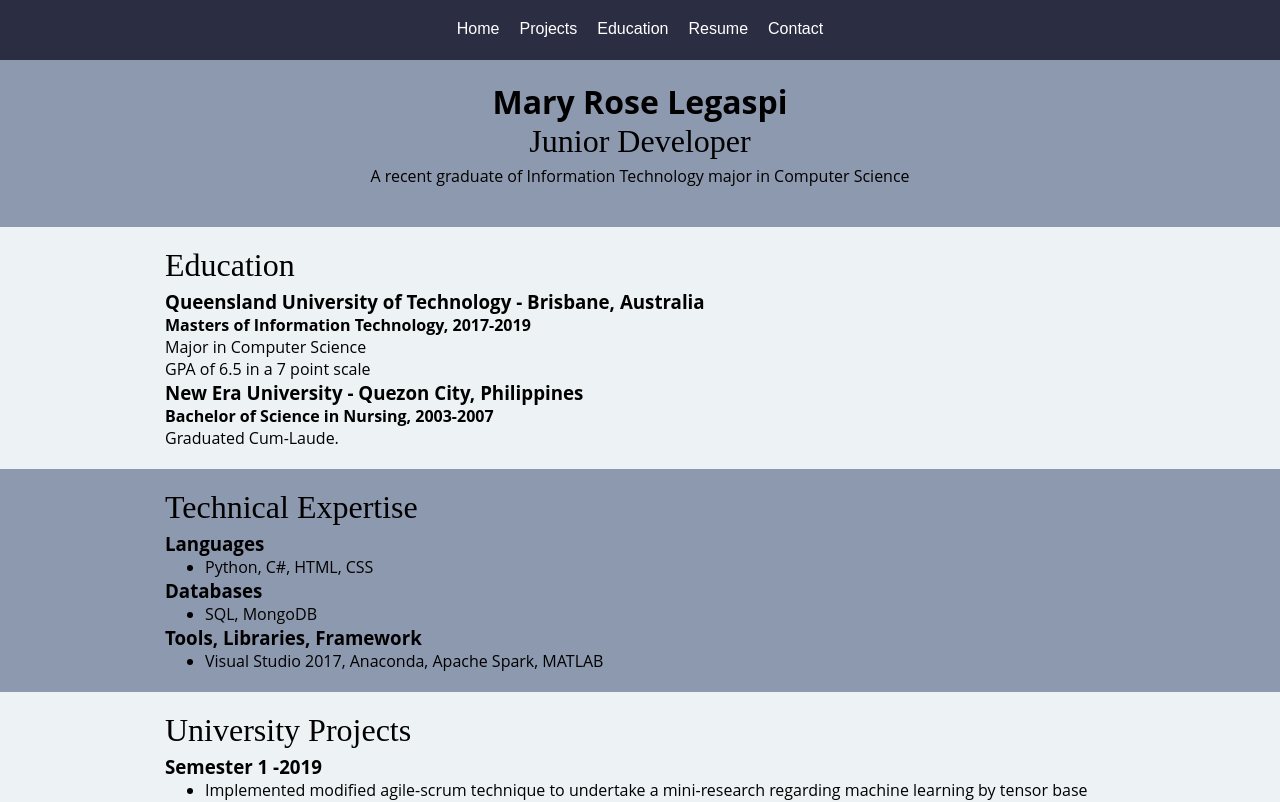
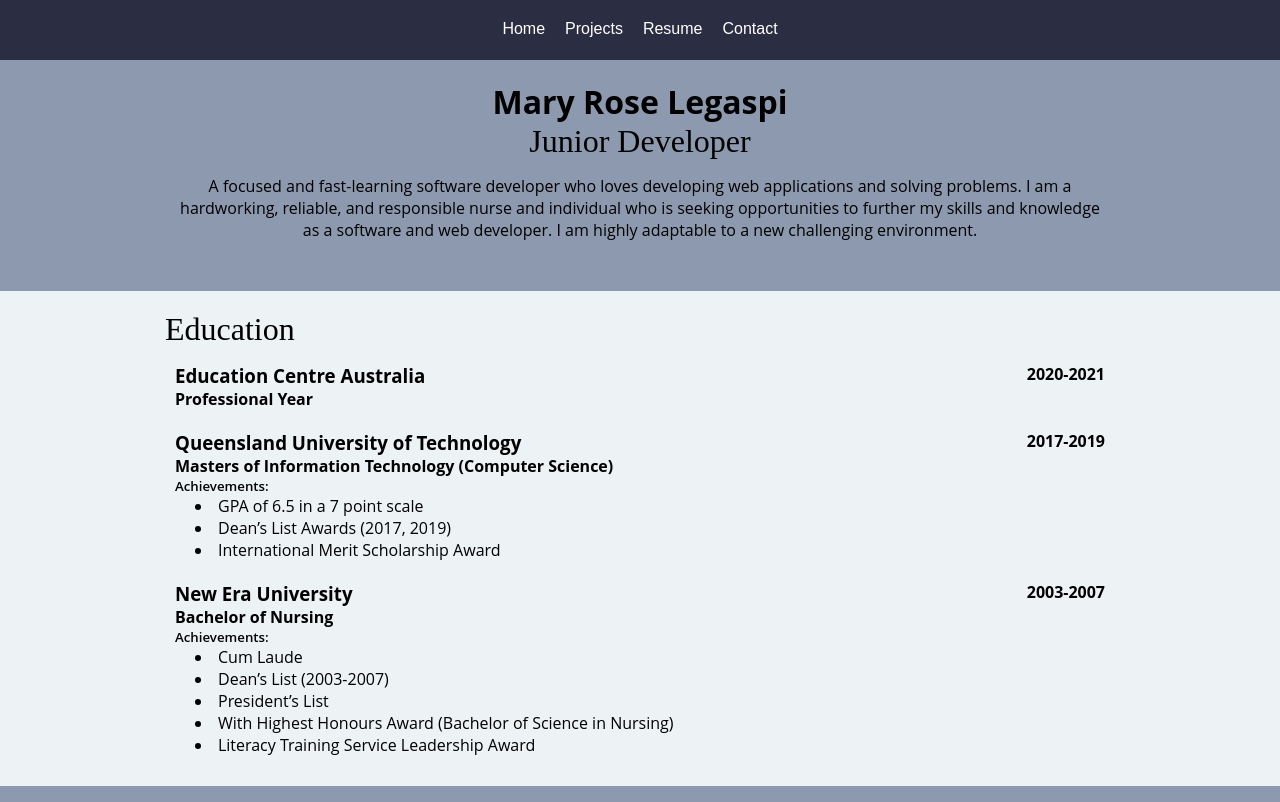
Before and after one commit to maryroselegaspi/maryProfile, a React (Create React App) app in the folder maryprofile/: page /resume in a window 1280 px wide. Shown: the top 802 px of the page. Built offline with nearby package versions, Linux system fonts and the light colour scheme.

Commit message:
update resume.js

```diff
--- a/maryprofile/src/Footer.js
+++ b/maryprofile/src/Footer.js
@@ -9,10 +9,7 @@ function Footer() {
       {/* <!-- Social media and contact links. Add or remove any networks. --> */}
       <div className="contact-info">
         <a href="mailto:maryrose.bne@gmail.com" target="_blank">
-          maryrose.bne@gmail.com
-        </a>
-        <a href="https://profile-d8ca3.web.app/" target="_blank">
-          Profile
+          maryrose.legaspi.bne@gmail.com
         </a>
         <a href="https://github.com/maryroselegaspi" target="_blank">
           GitHub
@@ -38,7 +35,7 @@ function Footer() {
         </a>
       </div>
       <p></p>
-      <p> by Mary Rose</p>
+      <p> @ Mary 2020</p>
     </div>
   );
 }
--- a/maryprofile/src/Header.js
+++ b/maryprofile/src/Header.js
@@ -28,9 +28,6 @@ function Header() {
         <Link to="/project">
           <button className="header__link">Projects</button>
         </Link>
-        <Link to="education">
-          <button className="header__link">Education</button>
-        </Link>
         <Link to="resume">
           <button className="header__link">Resume</button>
         </Link>
--- a/maryprofile/src/Resume.css
+++ b/maryprofile/src/Resume.css
@@ -44,3 +44,29 @@
   font-size: 32px;
   margin-top: 0;
 }
+
+.resume__headerDetails {
+  padding: 10px;
+}
+.education__section {
+  padding: 10px;
+  display: flex;
+  /* border: 1px solid lightgray; */
+}
+.education__sectionRight {
+  /* border: 1px solid lightgray; */
+  flex: 0.2;
+  /* margin-left: 150px; */
+  text-align: right;
+}
+.education__sectionLeft {
+  /* border: 1px solid lightgray; */
+  flex: 0.8;
+}
+
+.education__achievements {
+  padding-left: 20px;
+}
+.education__achievementsTitle {
+  font-weight: 600;
+}
--- a/maryprofile/src/Resume.js
+++ b/maryprofile/src/Resume.js
@@ -1,17 +1,68 @@
 import React from "react";
 import "./Resume.css";
 
+
 function Resume() {
+
+  const qutAchievements = [
+
+      'GPA of 6.5 in a 7 point scale',
+      'Dean\’s List Awards (2017, 2019)',
+      'International Merit Scholarship Award'
+
+
+  ]
+
+  const school=[
+    ['Education Centre Australia', 'Professional Year','2020-2021',[],],
+    [
+      'Queensland University of Technology',
+      'Masters of Information Technology (Computer Science)',
+      '2017-2019',
+      [
+        'GPA of 6.5 in a 7 point scale',
+        'Dean\’s List Awards (2017, 2019)',
+        'International Merit Scholarship Award'
+      ]
+    ],
+    [
+      'New Era University',
+      'Bachelor of Nursing',
+      '2003-2007',
+      [
+        'Cum Laude',
+        'Dean\’s List (2003-2007)',
+        'President\’s List',
+        'With Highest Honours Award (Bachelor of Science in Nursing)',
+        'Literacy Training Service Leadership Award',
+      ]
+    ]
+  ]
+
+  const neuAchievements = [
+    'Cum Laude',
+    'Dean\’s List (2003-2007)',
+    'President\’s List',
+    'With Highest Honours Award (Bachelor of Science in Nursing)',
+    'Literacy Training Service Leadership Award',
+  ]
+  console.log(school)
   return (
     <div className="resume">
       <div className="resume__header">
         <div className="content-wrap">
           <h1>Mary Rose Legaspi</h1>
           <h2>Junior Developer</h2>
-          <p>
+          <p className='resume__headerDetails'>
             {" "}
-            A recent graduate of Information Technology major in Computer
-            Science
+            A focused and fast-learning software developer
+            who loves developing web applications and
+            solving problems. I am a hardworking, reliable,
+            and responsible nurse and individual who is
+            seeking opportunities to further my skills and
+            knowledge as a software and web developer. I
+            am highly adaptable to a new challenging
+            environment.
           </p>
         </div>
       </div>
@@ -21,15 +72,29 @@ function Resume() {
         <div className="content-wrap">
           <h2>Education</h2>
 
-          {/* <!-- School details: copy this block to add more schools. --> */}
-          <h3>Queensland University of Technology - Brisbane, Australia</h3>
-          <h4>Masters of Information Technology, 2017-2019</h4>
-          <p>Major in Computer Science</p>
-          <p>GPA of 6.5 in a 7 point scale</p>
+          <div>
+            {school.map(items =>(
+              <div className='education__section'>
+                <div className='education__sectionLeft'>
+                  <h3>{items[0]}</h3>
+                  <h4>{items[1]}</h4>
+                  {items[3].length >0
+                    ?
+                      <div>
+                        <h5 className='education__achievementsTitle'>Achievements:</h5>
+                        {items[3].map(achievments =><li className='education__achievements'>{achievments}</li>)}
+                    </div>
+                   :<div></div>
+                  }
+                </div>
+                <div className='education__sectionRight'>
+                  <h4>{items[2]}</h4>
+                </div>
+              </div>
+            ))}
+          </div>
 
-          <h3>New Era University - Quezon City, Philippines</h3>
-          <h4>Bachelor of Science in Nursing, 2003-2007</h4>
-          <p>Graduated Cum-Laude.</p>
+
         </div>
       </section>
 
@@ -56,7 +121,6 @@ function Resume() {
         <div className="content-wrap">
           <h2>University Projects</h2>
           <h3> Semester 1 -2019</h3>
-
           <ul>
             <li>
               <p>
```
